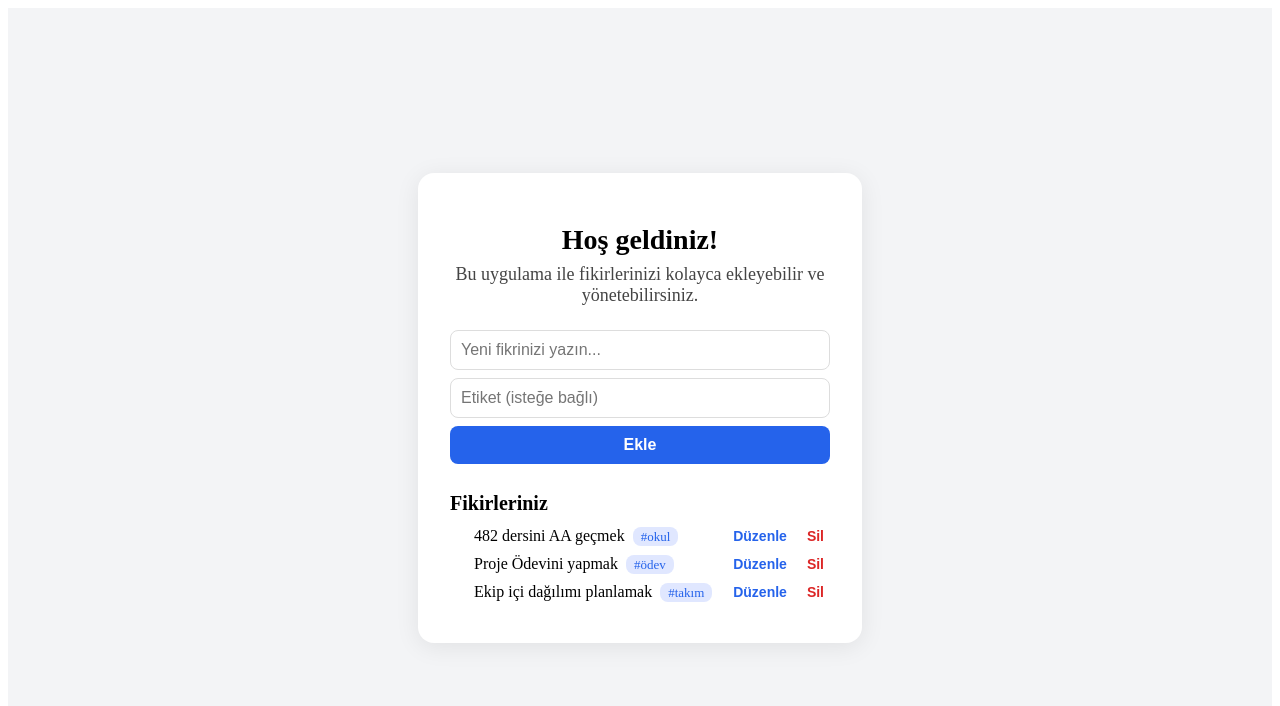
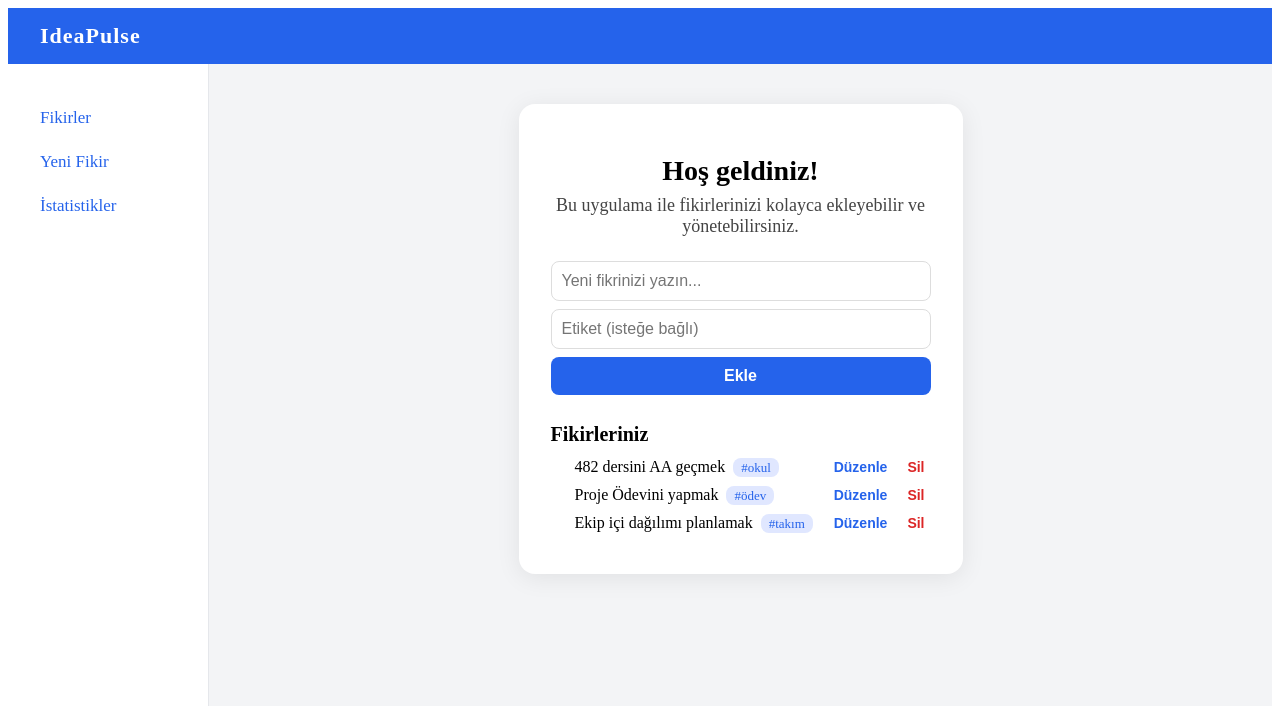
Before and after one commit to CNrg32/482proje, a Next.js app in the folder ideapulse-code/: page / in a window 1280 px wide. Shown: the top 706 px of the page. Built offline with nearby package versions, Linux system fonts and the light colour scheme.

Commit message:
navbar and sidebar

```diff
--- a/ideapulse-code/pages/index.tsx
+++ b/ideapulse-code/pages/index.tsx
@@ -67,7 +67,23 @@ export default function Home() {
   };
 
   return (
-    <div style={{ minHeight: '100vh', background: '#f3f4f6', display: 'flex', flexDirection: 'column', alignItems: 'center', justifyContent: 'center' }}>
+    <div style={{ minHeight: '100vh', background: '#f3f4f6', display: 'flex', flexDirection: 'column' }}>
+      {/* Navbar */}
+      <nav style={{ height: 56, background: '#2563eb', color: '#fff', display: 'flex', alignItems: 'center', padding: '0 32px', fontSize: 22, fontWeight: 700, letterSpacing: 1 }}>
+        IdeaPulse
+      </nav>
+      {/* Ana içerik alanı */}
+      <div style={{ flex: 1, display: 'flex' }}>
+        {/* Sidebar */}
+        <aside style={{ width: 200, background: '#fff', borderRight: '1px solid #e5e7eb', padding: '32px 0', minHeight: 'calc(100vh - 56px)' }}>
+          <ul style={{ listStyle: 'none', padding: 0, margin: 0, fontSize: 17, fontWeight: 500, color: '#2563eb' }}>
+            <li style={{ padding: '12px 32px' }}>Fikirler</li>
+            <li style={{ padding: '12px 32px' }}>Yeni Fikir</li>
+            <li style={{ padding: '12px 32px' }}>İstatistikler</li>
+          </ul>
+        </aside>
+        {/* İçerik */}
+        <main style={{ flex: 1, display: 'flex', justifyContent: 'center', alignItems: 'flex-start', padding: '40px 0' }}>
           <div style={{ background: '#fff', borderRadius: 16, boxShadow: '0 4px 24px rgba(0,0,0,0.08)', padding: 32, width: 380, maxWidth: '90%' }}>
             <h1 style={{ fontSize: 28, fontWeight: 700, textAlign: 'center', marginBottom: 8 }}>Hoş geldiniz!</h1>
             <p style={{ marginTop: 0, marginBottom: 24, fontSize: 18, textAlign: 'center', color: '#444' }}>
@@ -125,6 +141,8 @@ export default function Home() {
               </ul>
             </div>
           </div>
+        </main>
+      </div>
     </div>
   );
 }
```
Lines whose indentation alone changed are shown as unchanged.
